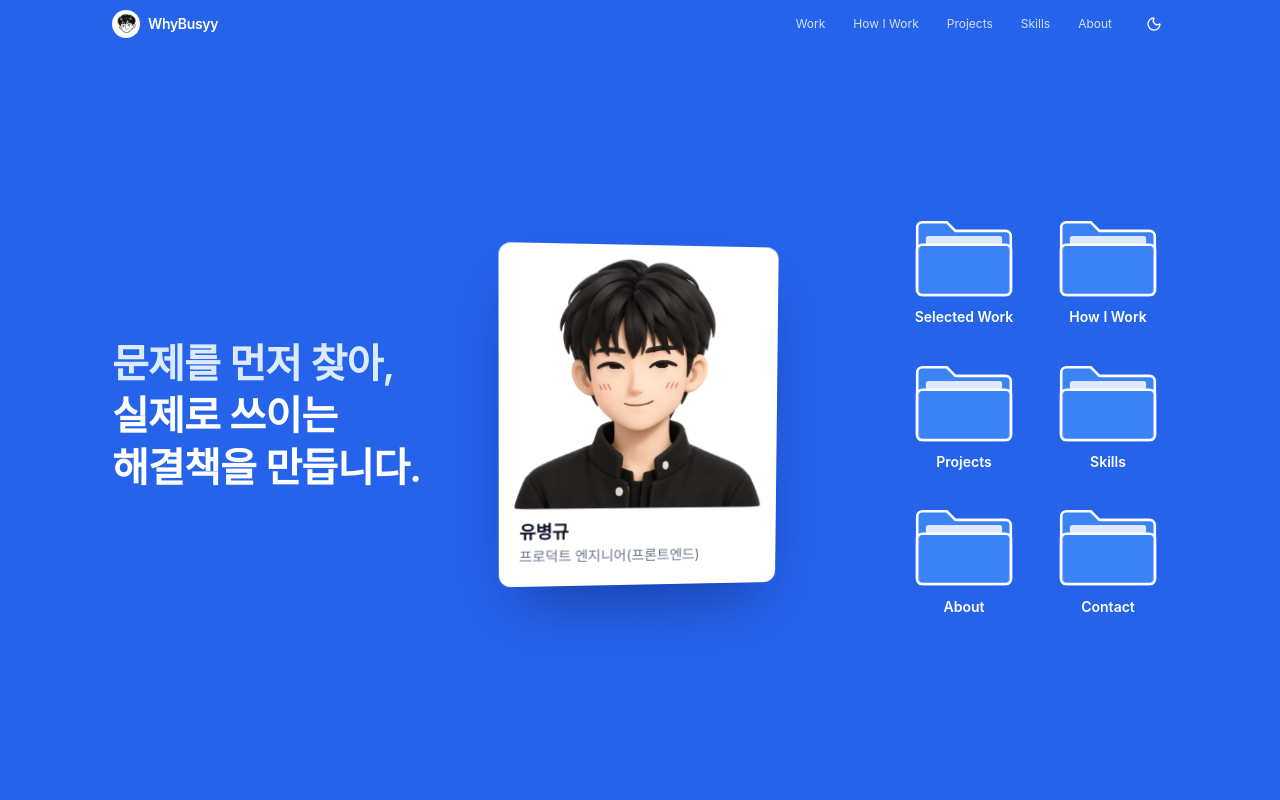
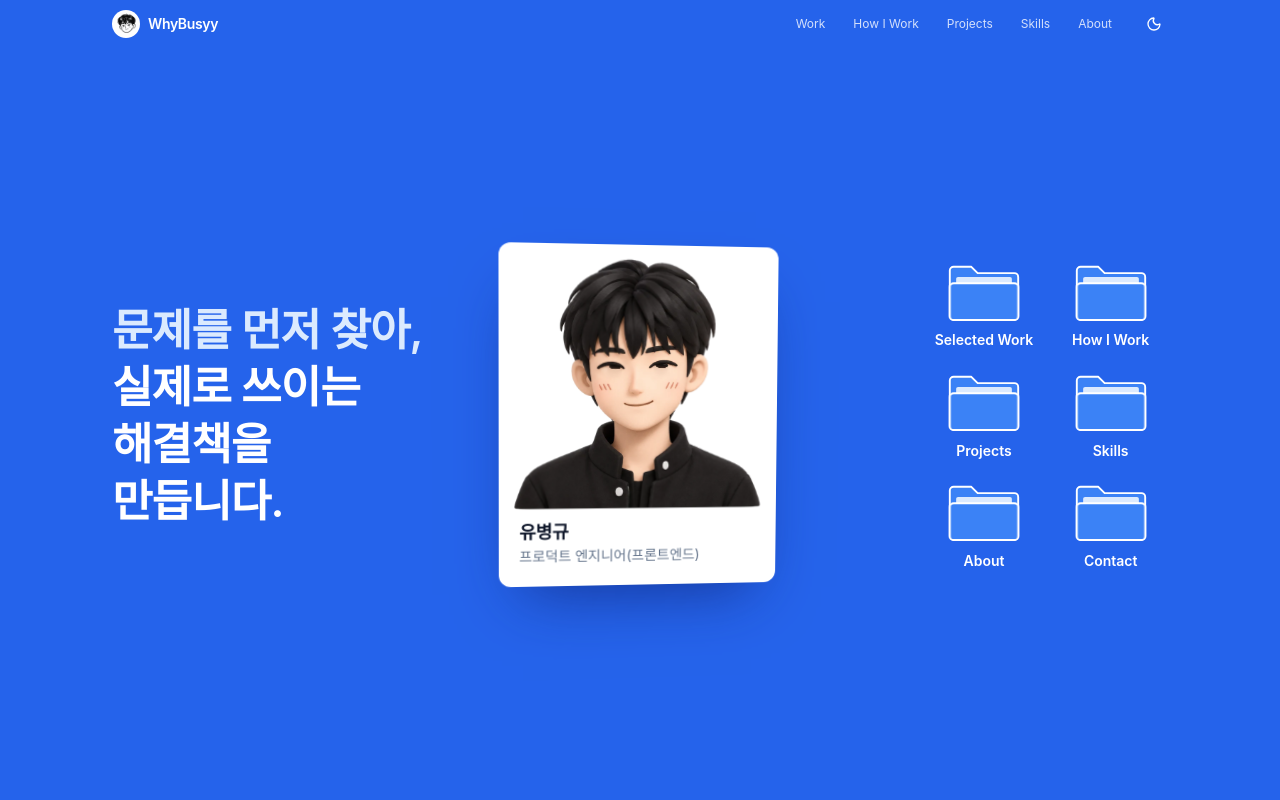
Before and after one commit to WhyBusyy/portfolio, a Next.js app: page / in a window 1280 px wide. Shown: the top 800 px of the page. Built offline with nearby package versions, Linux system fonts and the light colour scheme; a web font is replaced by a local one.

Commit message:
style: 히어로 좌우 균형 맞추기 (제목 키우고 폴더 줄이기)

```diff
--- a/src/components/HeroStage.tsx
+++ b/src/components/HeroStage.tsx
@@ -33,7 +33,7 @@ function scrollTo(href: string) {
 
 /** 폴더: 기본은 파란 면 + 흰 테두리, 마우스를 올리면 흰 면 + 파란 테두리. 앞판이 살짝 열리며 떠오른다 */
 function Folder({ label, href }: { label: string; href: string }) {
-  const w = "w-[5.5rem] lg:w-[6.5rem]";
+  const w = "w-[5.5rem] lg:w-[4.75rem]";
   return (
     <a
       href={href}
@@ -117,7 +117,7 @@ export default function HeroStage() {
           }
         >
           {/* 한국어 제목: 단어 중간에서 끊지 않고(keep-all), 굵기·자간을 한 단계 풀어 답답하지 않게 */}
-          <h1 className="break-keep text-[2rem] font-semibold leading-[1.3] tracking-[-0.02em] lg:text-[2.5rem]">
+          <h1 className="break-keep text-[2rem] font-semibold leading-[1.3] tracking-[-0.02em] lg:text-[2.75rem]">
             <span className="text-blue-100">문제를 먼저 찾아,</span>
             <br />
             실제로 쓰이는 해결책을 만듭니다.
@@ -139,7 +139,7 @@ export default function HeroStage() {
 
         {/* 오른쪽(모바일은 맨 아래): 섹션으로 가는 폴더 */}
         <nav aria-label="섹션 바로가기" className="order-3 lg:justify-self-end">
-          <ul className="grid grid-cols-3 gap-x-2 gap-y-4 lg:grid-cols-2 lg:gap-x-6 lg:gap-y-5">
+          <ul className="grid grid-cols-3 gap-x-2 gap-y-4 lg:grid-cols-2 lg:gap-x-3 lg:gap-y-2">
             {FOLDERS.map((f, i) => (
               <motion.li
                 key={f.href}
```
